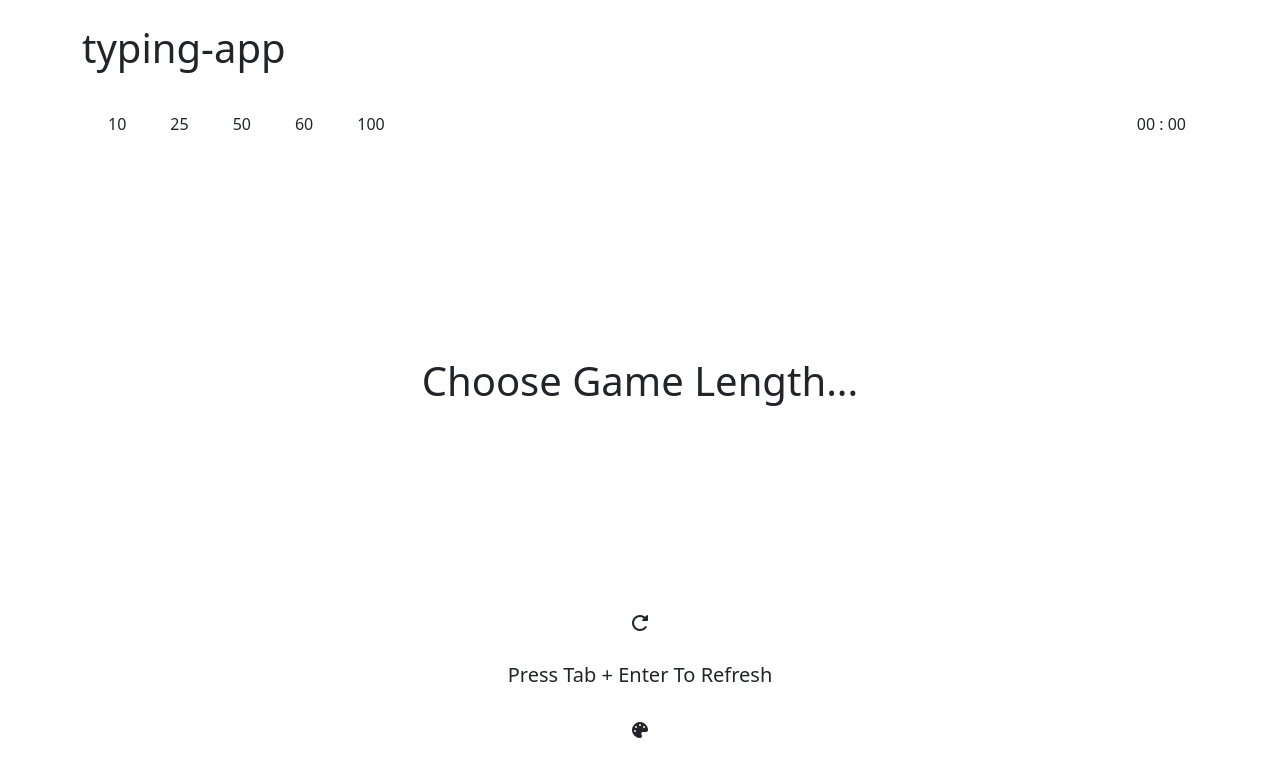
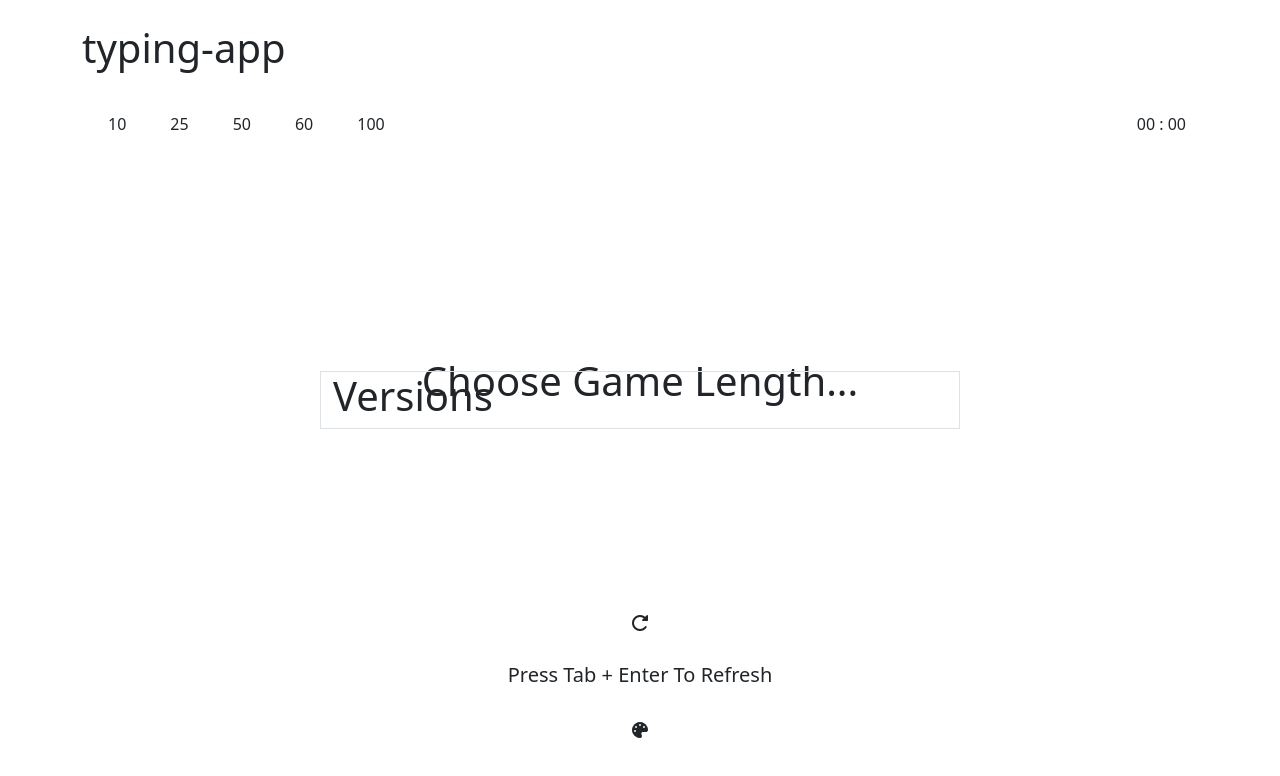
Before and after one commit to Apridonidze/typing-app, a React (Vite) app: page / in a window 1280 px wide. Shown: the top 776 px of the page. Built offline with nearby package versions, Linux system fonts and the light colour scheme.

Commit message:
created Versions.jsx for users to see what features does current app-version has and what will be added in next version

```diff
--- a/src/containers/App.jsx
+++ b/src/containers/App.jsx
@@ -5,6 +5,7 @@ import Main from "./Main";
 import Final from "./Final";
 import Header from "./Header";
 import Footer from "./Footer";
+import Versions from "./Versions";
 
 import Theme from "./Theme";
 import Unsupported from "../components/Unsupported";
@@ -15,8 +16,6 @@ import { useEffect, useRef, useState } from "react";
 
 const App = () => {
 
-
-  //TODO : fix text size preferences
 
   //TODO : add contact in Footer : GitHub, Linkedin, Gmail
   //TODO : add version description if Footer (create component that appends when desc button is clicked)
@@ -218,6 +217,7 @@ const App = () => {
 
       }
 
+      <Versions />
 
         <Footer handleThemeButtons={handleThemeButtons} setTheme={setTheme}  theme={theme} themeTxt={themeTxt} setToggleTheme={setToggleTheme} toggleTheme={toggleTheme}/>
 
--- /dev/null
+++ b/src/containers/Versions.jsx
@@ -0,0 +1,10 @@
+const Versions = () => {
+    return(
+    <div className="versions-container position-absolute  top-50 start-50 translate-middle  d-flex flex-column container border border-1 w-50 h-auto justify-content-center ">
+        <h1>Versions</h1>
+    </div>
+    )
+}
+
+
+export default Versions
```
Also changed, not shown: src/index.css (line endings or trailing spaces).
